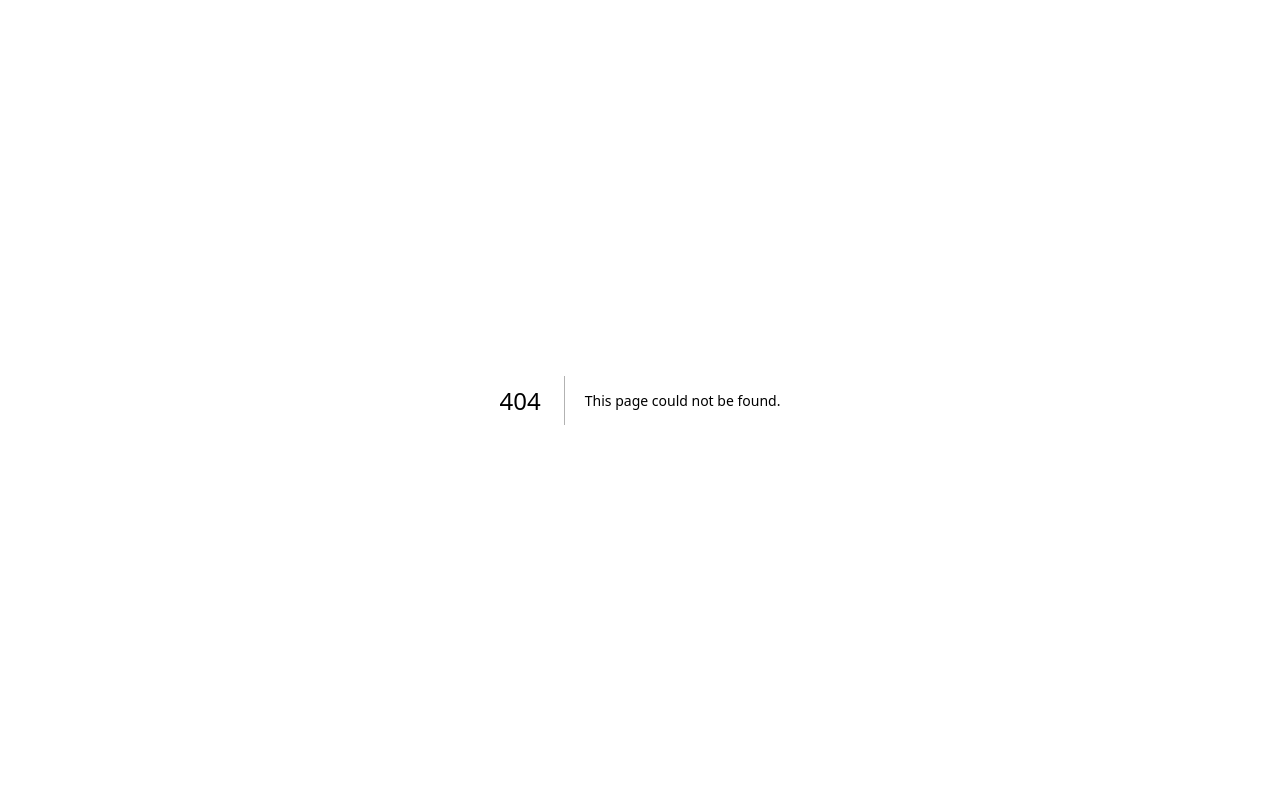
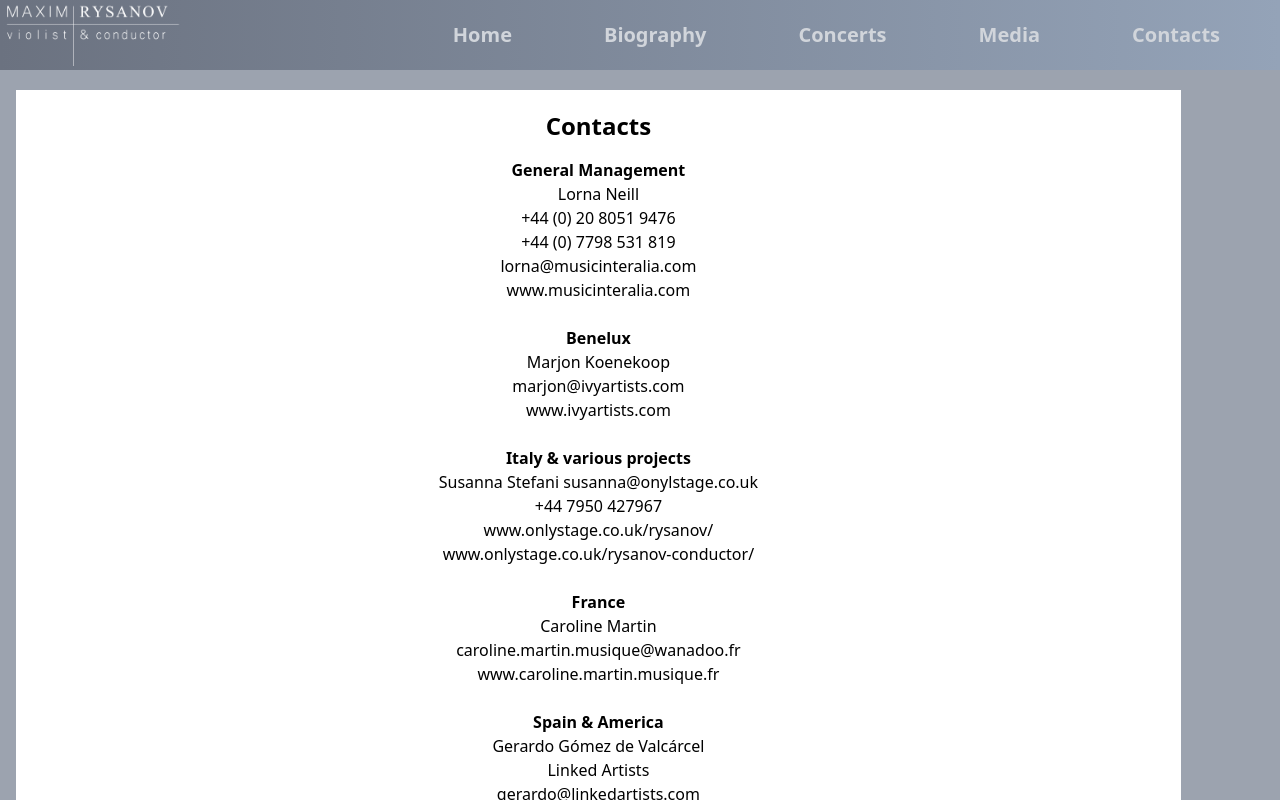
Before and after one commit to vladyslavt97/Maxim-Rysanov, a Next.js app: page /contacts in a window 1280 px wide. Before the commit this address had no page. Shown: the top 800 px of the page. Built offline with nearby package versions, Linux system fonts and the light colour scheme.

Commit message:
Looks good

```diff
--- a/components/Header.tsx
+++ b/components/Header.tsx
@@ -21,8 +21,11 @@ export default function Header({}: Props) {
             whileInView={{
                 opacity: 1
             }}
+            className="cursor-pointer"
             >
-                <Image src="/logo.png" alt='logo' width={200} height={200}/>
+                <Link href="/">
+                    <Image src="/logo.png" alt='logo' width={200} height={200}/>
+                </Link>
             </motion.div>
 
             <motion.div
--- a/components/HomePage.tsx
+++ b/components/HomePage.tsx
@@ -13,7 +13,7 @@ export default function HomePage({}: Props) {
                 &quot;We already know some very beautiful versions of this symphony by Vasks, including one by Kremerata Baltica on Teldec; but Rysanov and the Riga orchestra raise it to the top of the discography!&quot;
             </p>
             <br/>
-            <p className='text-gray-500 w-full p-5 text-xs'>Crescendo Magazine, Olivier Vrins, 18 May 2020</p>
+            <p className='text-gray-500 w-full px-5 pb-5 text-xs'>Crescendo Magazine, Olivier Vrins, 18 May 2020</p>
         </div>
         <motion.div
         initial={{
--- a/pages/_document.tsx
+++ b/pages/_document.tsx
@@ -4,7 +4,7 @@ export default function Document() {
   return (
     <Html lang="en">
       <Head />
-      <body>
+      <body className='bg-gray-400'>
         <Main />
         <NextScript />
       </body>
--- a/pages/bio.tsx
+++ b/pages/bio.tsx
@@ -5,9 +5,12 @@ type Props = {}
 
 export default function bio({}: Props) {
   return (
-    <div className='h-full bg-white'>
+    <div className='h-full bg-gray-400'>
         <Header />
-        <div className='flex justify-center items-center mx-10 lg:mr-[50%] lg:ml-[10%] pt-40 pb-40 text-black'>
+        <div className='absolute top-[82px] flex flex-col justify-center items-center mx-4 p-5 lg:mr-[50%] lg:ml-[10%] pt-10 pb-20 text-black bg-white rounded'>
+            <div className='flex justify-center items-center'>
+              <h1 className='font-bold text-xl m-5 text-black'>Biography</h1>
+            </div>
             <p>Grammy nominated Ukrainian-British violist and conductor Maxim Rysanov has established himself as one of the worldʼs most vibrant and charismatic musicians. As a violist, he is principally known as a frequent guest of the crème of the international music scene, such as BBC Last Night of the Proms and the festivals of Edinburgh, Salzburg and Verbier.
             <br/>
             <br/>
@@ -39,9 +42,7 @@ export default function bio({}: Props) {
             Maxim studied viola with Maria Sitkovskaya in Moscow and John Glickman at the Guildhall School of Music and Drama London.
             <br/>
             <br/>
-
             He is delighted to play a 1780 Giuseppe Guadagnini Viola known as &apos;II Soldato&apos;, on private loan that was kindly arranged by Premiere Performances of Hong Kong.
-
             </p>
         </div>
     </div>
--- a/pages/concerts.tsx
+++ b/pages/concerts.tsx
@@ -25,10 +25,11 @@ export default function Concerts({}: Props) {
   return (
     <div className=''>
       <Header/>
-      <div className='flex justify-center items-center'>
-        <h1 className='font-bold text-xl m-5'>2023</h1>
+      <div className='bg-white w-[90vw] m-4 absolute top-[70px]'>
+        <div className='flex justify-center items-center pt-5'>
+          <h1 className='font-bold text-xl'>2023</h1>
         </div>
-      <div className='flex flex-col m-10 md:ml-40 justify-center items-start'>
+        <div className='flex flex-col mx-3 mt-3 md:ml-40 justify-center items-start'>
           {validConcerts.map((concert, index) => (
             <div key={index} className="m-3">
               <h2 className=' font-semibold'>{concert.date}</h2>
@@ -43,5 +44,6 @@ export default function Concerts({}: Props) {
           ))}
         </div>
       </div>
+    </div>
   )
 }
--- /dev/null
+++ b/pages/contacts.tsx
@@ -0,0 +1,62 @@
+import Header from '@/components/Header'
+import React from 'react'
+
+type Props = {}
+
+export default function Contacts({}: Props) {
+  return (
+    <div className='h-full'>
+        <Header />
+        <div className='m-4 absolute top-[74px] w-[91vw] h-[116vh] bg-white'>
+            <div className='flex items-center justify-center'>
+                <h1 className='font-bold text-2xl pt-5'>Contacts</h1>
+            </div>
+            <div className='p-4 flex justify-center items-center flex-col text-center'>
+                <div className=''>
+                    <h1 className='font-semibold'>General Management</h1>
+                    <p>Lorna Neill<br/>
+                    +44 (0) 20 8051 9476<br/>
+                    +44 (0) 7798 531 819<br/>
+                    lorna@musicinteralia.com<br/>
+                    www.musicinteralia.com<br/>
+                    </p>
+                </div>
+                <br/>
+                <div>
+                    <h1 className='font-semibold'>Benelux</h1>
+                    <p>Marjon Koenekoop<br/>
+                    marjon@ivyartists.com<br/>
+                    www.ivyartists.com<br/>
+                    </p>
+                </div>
+                <br/>
+                <div>
+                    <h1 className='font-semibold'>Italy & various projects</h1>
+                    <p>Susanna Stefani susanna@onylstage.co.uk<br/>
+                    +44 7950 427967<br/>
+                    www.onlystage.co.uk/rysanov/<br/>
+                    www.onlystage.co.uk/rysanov-conductor/<br/>
+                    </p>
+                </div>
+                <br/>
+                <div>
+                    <h1 className='font-semibold'>France</h1>
+                    <p>Caroline Martin<br/>
+                    caroline.martin.musique@wanadoo.fr<br/>
+                    www.caroline.martin.musique.fr<br/>
+                    </p>
+                </div>
+                <br/>
+                <div>
+                    <h1 className='font-semibold'>Spain & America</h1>
+                    <p>Gerardo Gómez de Valcárcel<br/>
+                    Linked Artists<br/>
+                    gerardo@linkedartists.com<br/>
+                    www.linkedartists.com<br/>
+                    </p>
+                </div>
+            </div>
+        </div>
+    </div>
+  )
+}
--- a/pages/media.tsx
+++ b/pages/media.tsx
@@ -17,7 +17,7 @@ export default function Media({}: Props) {
   return (
     <div className='h-screen'>
         <Header/>
-        <div className='flex justify-center items-center mt-[150px]'>
+        <div className='flex justify-center items-center mt-[90px]'>
             <h1 className='font-bold text-2xl'>Media</h1>
         </div>
         <motion.div
@@ -30,7 +30,7 @@ export default function Media({}: Props) {
         transition={{
           duration: 2
         }}
-        className='flex flex-wrap items-center justify-center gap-3 mt-5'>
+        className='flex flex-wrap items-center justify-center gap-3 mt-5 pb-10'>
             <YouTube opts={opts} videoId="DUwntDEgi6Q"/>
             <YouTube opts={opts}  videoId="Iyg1wANkw7M" />
             <YouTube opts={opts}  videoId="wJQ750WlHkc" />
```
Lines whose indentation alone changed are shown as unchanged.
